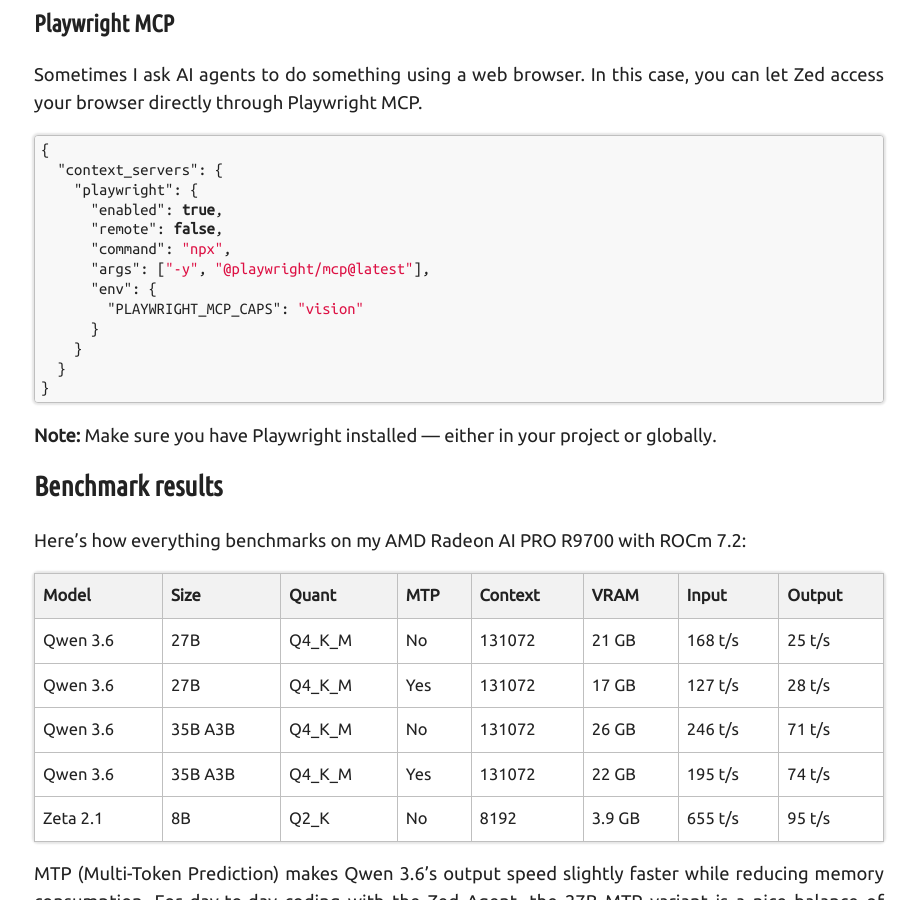
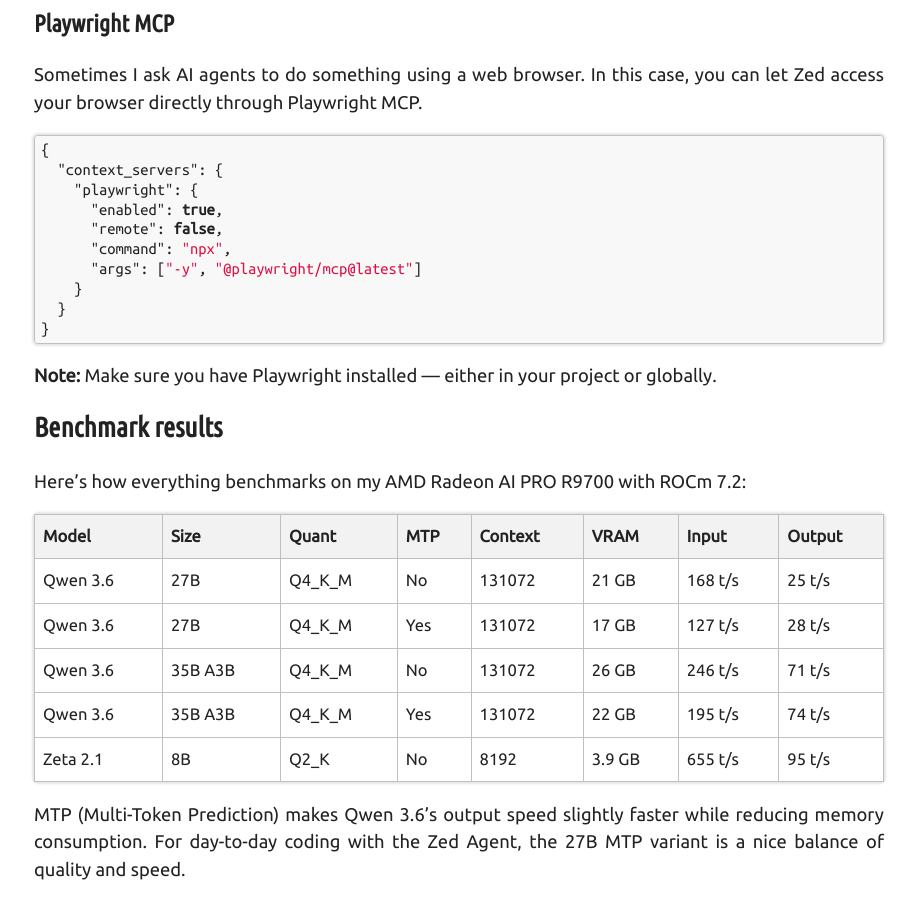
Before and after one commit to meefik/meefik.github.io, a Jekyll site: the page built from _posts/2026-06-18-llms-for-dev.md, in a window 1280 px wide and 900 px high, scrolled down 5682 px. Shown: the whole window, without its empty margins (181-1098 px from the left). Built offline with Jekyll 4.4.1, drawn with Linux system fonts in a browser that asks for light colours; comment, search, counter and statistics services are not loaded.

Commit message:
Update the Playwright MCP config

```diff
--- a/_posts/2026-06-18-llms-for-dev.md
+++ b/_posts/2026-06-18-llms-for-dev.md
@@ -206,10 +206,7 @@
       "enabled": true,
       "remote": false,
       "command": "npx",
-      "args": ["-y", "@playwright/mcp@latest"],
-      "env": {
-        "PLAYWRIGHT_MCP_CAPS": "vision"
-      }
+      "args": ["-y", "@playwright/mcp@latest"]
     }
   }
 }
```
